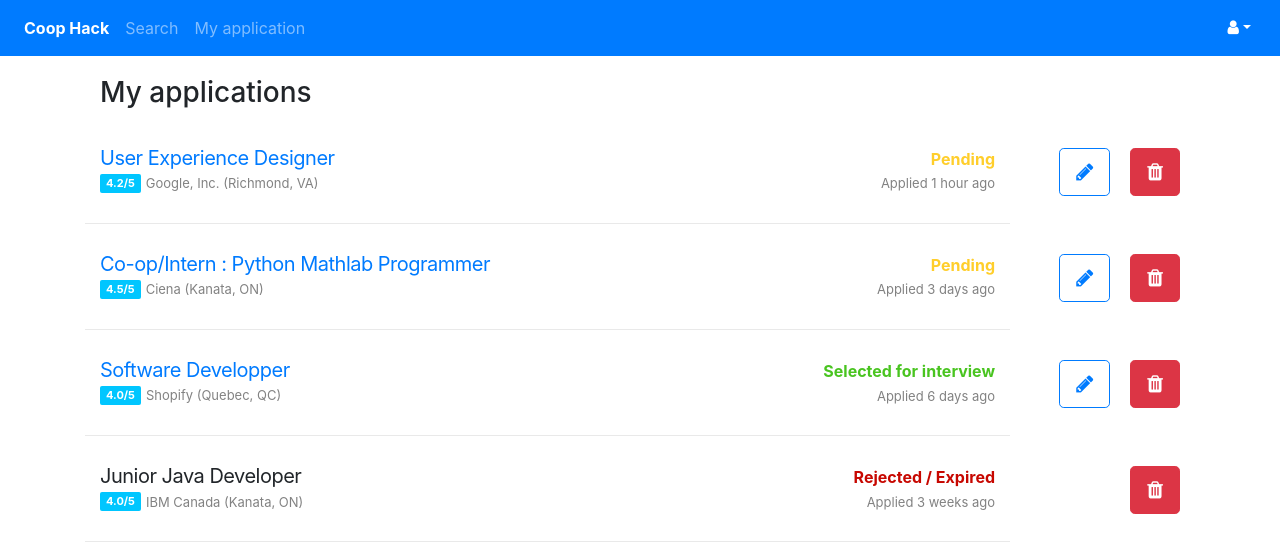
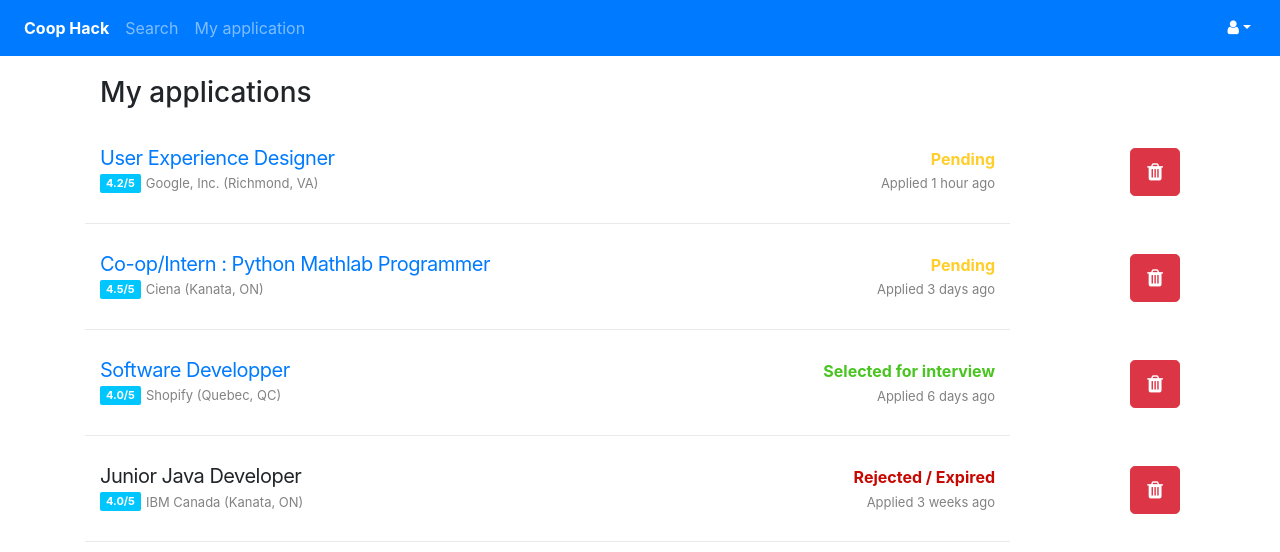
Before and after one commit to dngen049/coop-hack, a React (Create React App) app: page /App in a window 1280 px wide. Shown: the top 552 px of the page. Built offline with nearby package versions, Linux system fonts and the light colour scheme.

Commit message:
Removed unnecessary code

```diff
--- a/src/component/Application.js
+++ b/src/component/Application.js
@@ -52,14 +52,7 @@ class Application extends React.Component{
                     size="lg">
                     <span className="fa fa-trash"></span>
                   </Button>
-                  { this.props.Appstate !== "Rejected / Expired" ?  <Button as={Link} to="/Profile"
-                    className="pull-right"
-                    style={{marginTop: "30px", marginLeft: "20px"}}
-                    variant="outline-primary"
-                    type="submit"
-                    size="lg">
-                    <span className="fa fa-pencil"></span>
-                  </Button> : null }
+
 
                 </div>
 
--- a/src/component/NavigationBar.js
+++ b/src/component/NavigationBar.js
@@ -13,7 +13,7 @@ class NavigationBar extends React.Component {
       const navDropdownTitle = (<span className="fa fa-user"></span>);
         let navStyle = {
         };
-        if(this.props.location.pathname == '/'){
+        if(this.props.location.pathname === '/'){
             navStyle = {
                 display: 'none'
             };
@@ -58,28 +58,3 @@ class NavigationBar extends React.Component {
 
 
 export default  withRouter(NavigationBar);
-
-
-
-{/* <nav style={navStyle}  class="navbar navbar-inverse">
-<div class="container-fluid">
-  <div class="navbar-header">
-    <Link  class="navbar-brand" to="/HomePage">Coop Hack</Link>
-  </div>
-  <ul class="nav navbar-nav">
-    <li ><Link activeClassName="active" className="Nav__link" to="/Search">Job Search</Link></li>
-    <li ><Link activeClassName="active" className="Nav__link" to="/App">My application</Link></li>
-
-
-  </ul>
-  <ul class="nav navbar-nav navbar-right">
-      <li class="dropdown"><a class="dropdown-toggle" data-toggle="dropdown" href="#"><span class="glyphicon glyphicon-user"></span></a>
-          <ul class="dropdown-menu">
-                <li><a className="Nav__link" ><span class="glyphicon glyphicon-cog"></span> Setting</a></li>
-                <li> <Link className="Nav__link" to="/Profile"> <span class="glyphicon glyphicon-home"></span> Profile</Link></li>
-                <li><Link className="Nav__link" to="/"><span class="glyphicon glyphicon-log-out"></span> Logout</Link></li>
-          </ul>
-      </li>
-  </ul>
-</div>
-</nav> */}
--- a/src/data/Application.js
+++ b/src/data/Application.js
@@ -8,7 +8,8 @@ const Applications = [
         location:"Richmond, VA",
         company:"Google, Inc.",
         AppState : "Pending",
-        Applied: "1 hour ago"
+        Applied: "1 hour ago",
+        deleted:"false"
     },
     {
         key:"00000",
@@ -18,7 +19,8 @@ const Applications = [
         location:"Kanata, ON",
         company:"Ciena",
         AppState : "Pending",
-        Applied: "3 days ago"
+        Applied: "3 days ago",
+        deleted:"false"
 
     },
 
@@ -32,7 +34,8 @@ const Applications = [
         location:"Quebec, QC",
         company:"Shopify",
         AppState : "Selected for interview",
-        Applied: "6 days ago"
+        Applied: "6 days ago",
+        deleted:"false"
 
     },
 
@@ -45,7 +48,8 @@ const Applications = [
         location:"Kanata, ON",
         company:"IBM Canada",
         AppState : "Rejected / Expired",
-        Applied: "3 weeks ago"
+        Applied: "3 weeks ago",
+        deleted:"false"
 
     }
 
--- a/src/data/jobs.js
+++ b/src/data/jobs.js
@@ -16,6 +16,7 @@ const jobs = [
         url:"https://www.ciena.ca/",
         img:"https://placehold.it/66x66",
         description:"There’s a lot of opportunity here to work on a wide range of very challenging projects and to grow quickly."
+
     },
     {
         key:"1234",
--- a/src/pages/ApplicationPage.js
+++ b/src/pages/ApplicationPage.js
@@ -1,5 +1,4 @@
 import React from 'react'
-
 import Applications from '../data/Application'
 import Application from './../component/Application'
 
--- a/src/pages/JobDetailPage.js
+++ b/src/pages/JobDetailPage.js
@@ -6,15 +6,17 @@ import {Button} from 'react-bootstrap'
 import {withRouter} from 'react-router';
 
 
-
  class JobDetailPage extends React.Component {
   constructor(props){
-    super(props)
+	super(props)
+	this.handleSubmit = this.handleSubmit.bind(this)
   }
 
   handleSubmit(){
 	alert("Your application was sent");
 	this.props.history.push('/Search');
+
+
   }
 
   render(){
--- a/src/pages/ProfilePage.js
+++ b/src/pages/ProfilePage.js
@@ -1,6 +1,6 @@
 import React from 'react'
-import {Button, style} from 'react-bootstrap'
-import { Link } from 'react-router-dom'
+import {Button} from 'react-bootstrap'
+
 
 export default class ProfilePage extends React.Component {
   constructor(props){
```
